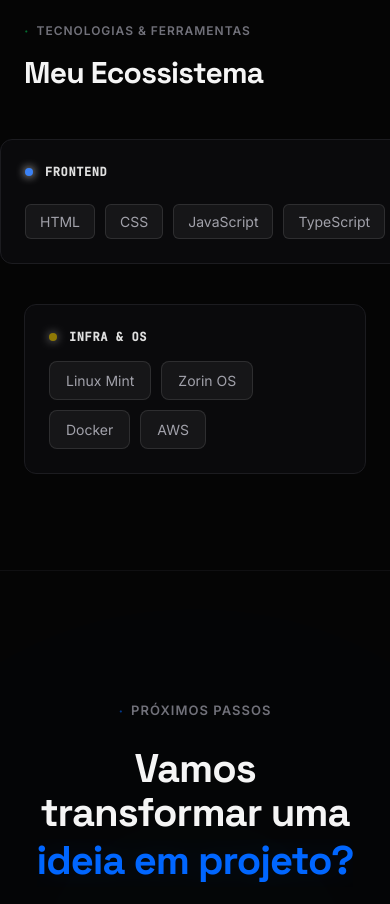
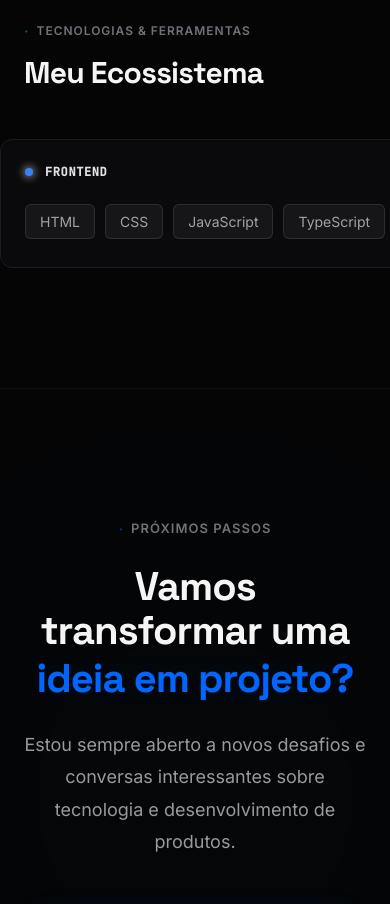
Before and after one commit to aleffelix15/alef.dev, a React (Vite) app: page / in a window 390 px wide. Shown: the part 5360-6264 px from the top of the page. Built offline with nearby package versions, Linux system fonts and the light colour scheme.

Commit message:
fix(mobile): place Infra & OS card inside the scrollable carousel on mobile

```diff
--- a/src/components/Stack.tsx
+++ b/src/components/Stack.tsx
@@ -34,13 +34,15 @@ export const Stack: React.FC = () => {
           </h2>
         </FadeInWhenVisible>
 
+        {/* Grid Unificado: Scroll horizontal para TODOS os cards no Mobile, Grid no Desktop */}
+        <div className="flex overflow-x-auto snap-x snap-mandatory pb-6 -mx-6 px-6 md:mx-0 md:px-0 md:grid md:grid-cols-2 lg:grid-cols-4 gap-4 md:gap-6 lg:gap-8 scroll-smooth [&::-webkit-scrollbar]:hidden [-ms-overflow-style:none] [scrollbar-width:none]">
+
           {/* Main Categories Grid */}
-        <div className="flex overflow-x-auto snap-x snap-mandatory pb-6 -mx-6 px-6 md:mx-0 md:px-0 md:grid md:grid-cols-2 lg:grid-cols-4 gap-4 md:gap-6 lg:gap-8 mb-4 md:mb-8 scroll-smooth [&::-webkit-scrollbar]:hidden [-ms-overflow-style:none] [scrollbar-width:none]">
           {mainCategories.map((category, index) => {
             const styles = getCategoryStyles(category.name);
             return (
-              <FadeInWhenVisible key={index} delay={index * 0.1} className="min-w-[85%] sm:min-w-[45%] md:min-w-0 snap-center flex-shrink-0">
-                <SpotlightCard spotlightColor={styles.spotlight} className="h-full bg-[#0A0A0C] border border-[#1C1C20] rounded-xl p-6">
+              <FadeInWhenVisible key={index} delay={index * 0.1} className="min-w-[85%] sm:min-w-[45%] md:min-w-0 snap-center flex-shrink-0 flex">
+                <SpotlightCard spotlightColor={styles.spotlight} className="w-full bg-[#0A0A0C] border border-[#1C1C20] rounded-xl p-6">
                   <div className="mb-6 flex items-center gap-3">
                     <span className={`w-2 h-2 rounded-full ${styles.dotColor} shadow-[0_0_10px_currentColor]`} />
                     <h3 className="font-mono text-xs font-bold text-[#E0E0E0] uppercase tracking-wider">
@@ -61,13 +63,12 @@ export const Stack: React.FC = () => {
               </FadeInWhenVisible>
             );
           })}
-        </div>
 
           {/* Infra & OS Secondary Grid */}
           {infraCategory && (
-          <FadeInWhenVisible delay={0.4}>
+            <FadeInWhenVisible delay={0.4} className="min-w-[85%] sm:min-w-[45%] md:min-w-0 md:col-span-2 lg:col-span-4 snap-center flex-shrink-0 flex">
               <SpotlightCard spotlightColor={getCategoryStyles('Infra & OS').spotlight} className="w-full bg-[#0A0A0C] border border-[#1C1C20] p-6 sm:p-8 rounded-xl">
-              <div className="flex flex-row flex-wrap items-center gap-4 md:gap-12">
+                <div className="flex flex-col md:flex-row md:items-center gap-6 md:gap-12 h-full">
                   <div className="flex items-center gap-3 whitespace-nowrap">
                     <span className={`w-2 h-2 rounded-full ${getCategoryStyles('Infra & OS').dotColor} shadow-[0_0_10px_currentColor] animate-pulse`} />
                     <h3 className="font-mono text-xs font-bold text-[#E0E0E0] uppercase tracking-wider">
@@ -90,6 +91,8 @@ export const Stack: React.FC = () => {
           )}
 
         </div>
+
+      </div>
     </section>
   );
 };
```
Lines whose indentation alone changed are shown as unchanged.
